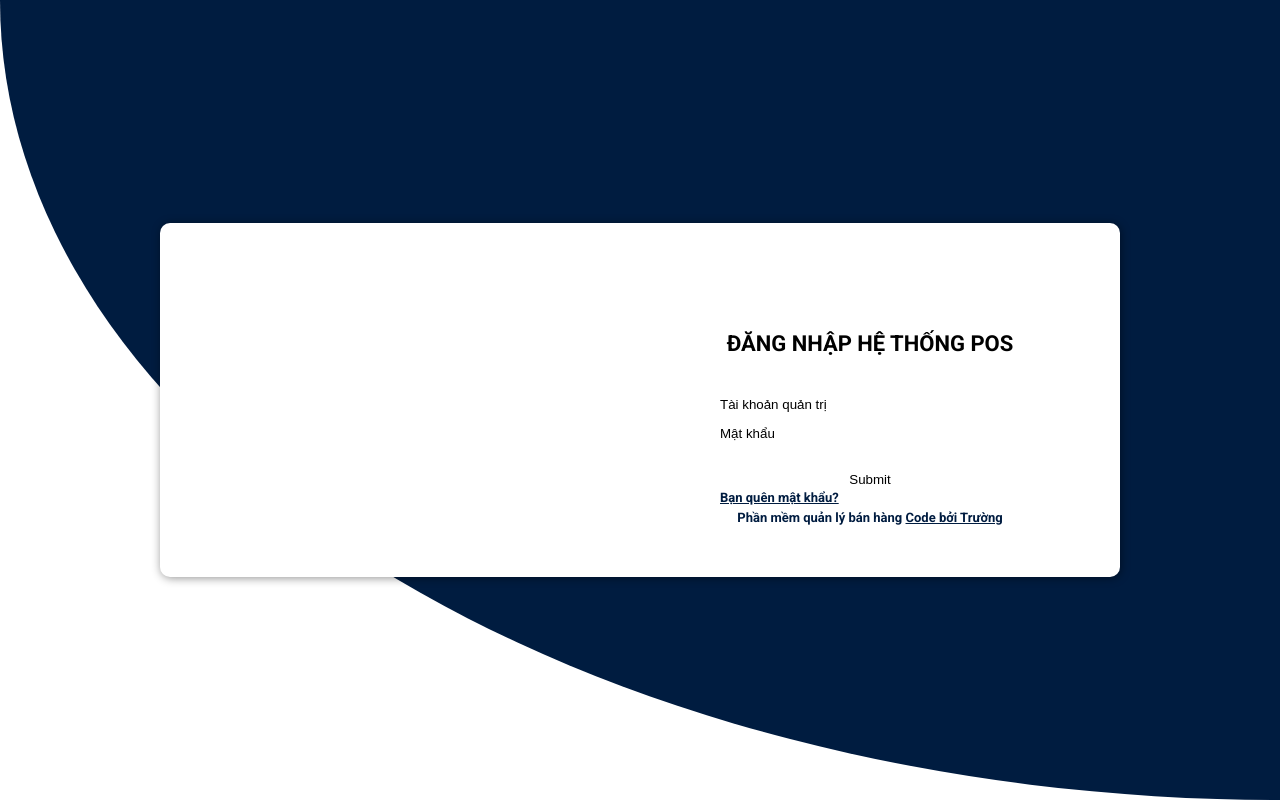
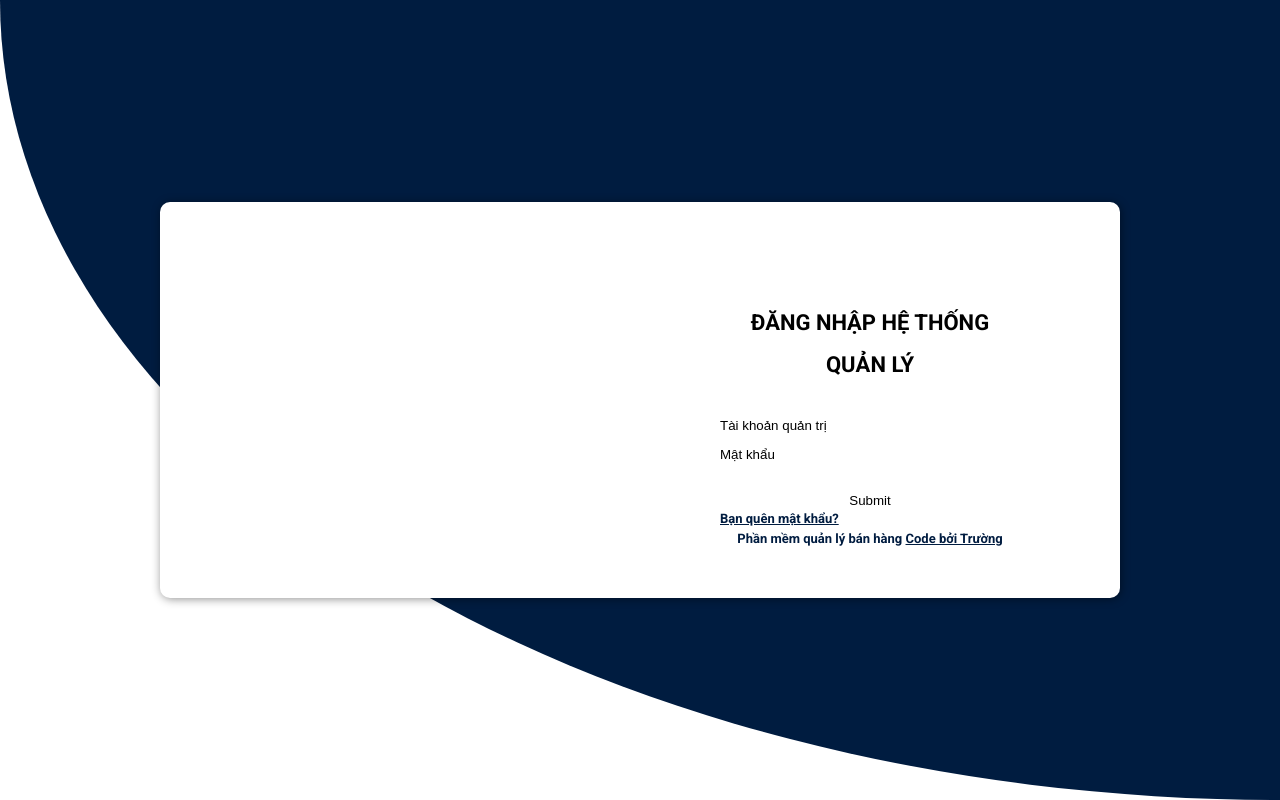
Before and after one commit to BaoLopTruong/product-management, a React (Create React App) app: page / in a window 1280 px wide. Built offline with nearby package versions, Linux system fonts and the light colour scheme.

Commit message:
update code

```diff
--- a/src/components/login/Login.js
+++ b/src/components/login/Login.js
@@ -12,7 +12,7 @@ export default function LoginPage(){
                 {/* <!--=====TIÊU ĐỀ======--> */}
                 <form className="login100-form validate-form">
                     <span className="login100-form-title">
-                        <b>ĐĂNG NHẬP HỆ THỐNG POS</b>
+                        <b>ĐĂNG NHẬP HỆ THỐNG QUẢN LÝ</b>
                     </span>
                     {/* <!--=====FORM INPUT TÀI KHOẢN VÀ PASSWORD======--> */}
                     <form action="">
```
